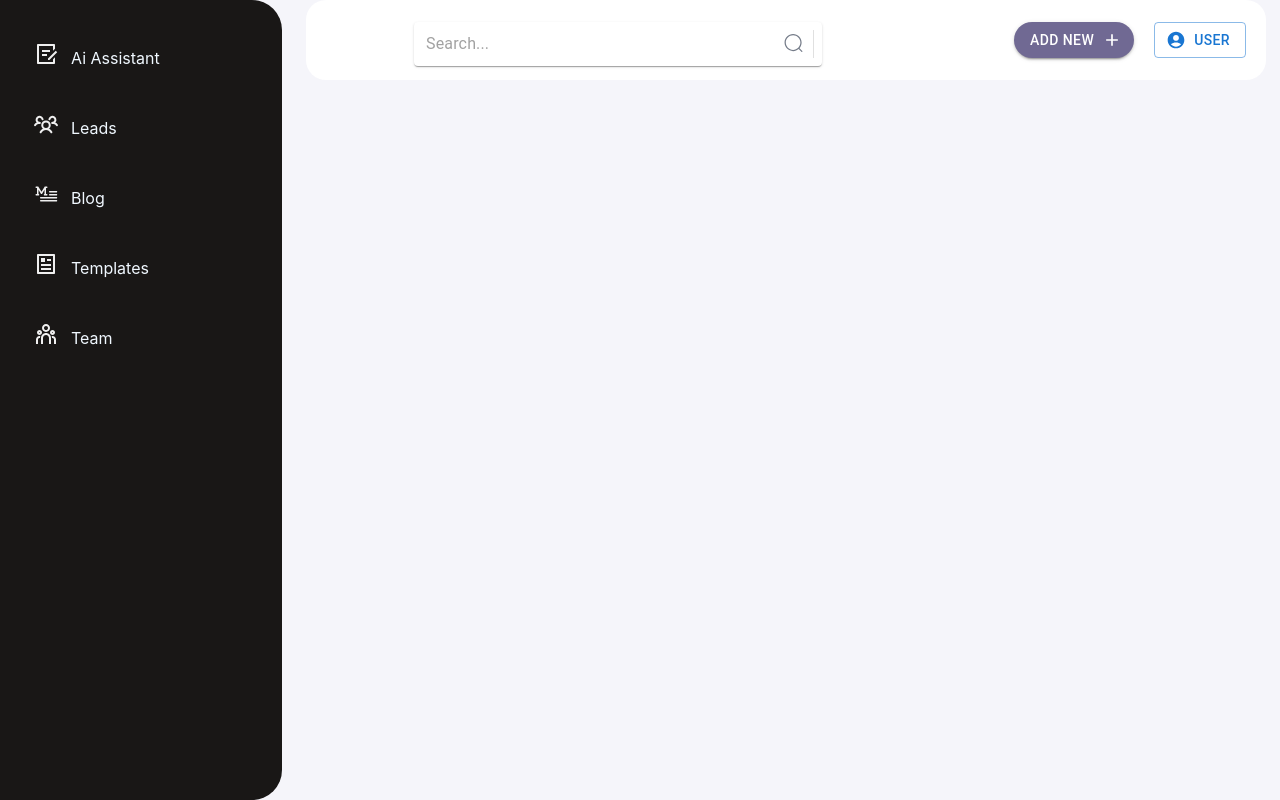
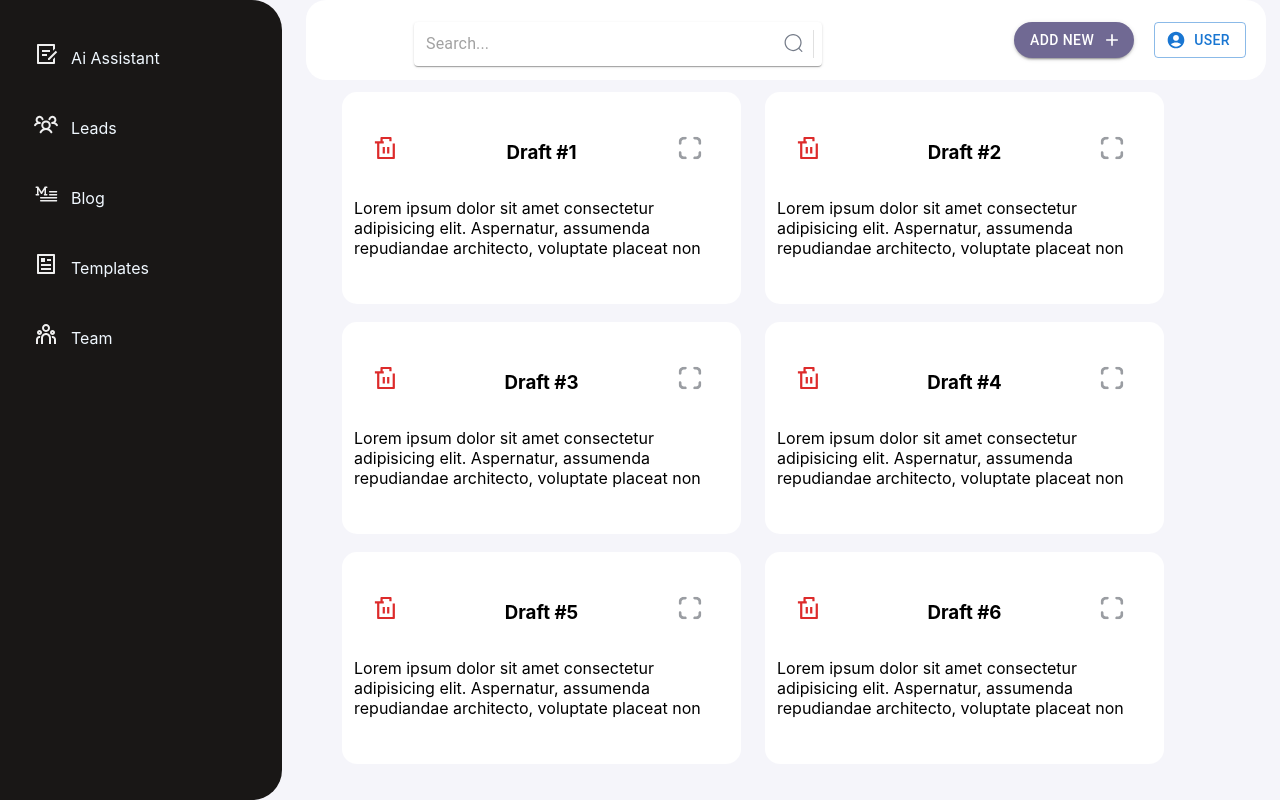
Before and after one commit to ArtemSadovenko/lead-jar, a React (Create React App) app: page /dashboard/templates in a window 1280 px wide. Built offline with nearby package versions, Linux system fonts and the light colour scheme.

Commit message:
Add:Cards

```diff
--- a/src/App.tsx
+++ b/src/App.tsx
@@ -61,7 +61,7 @@ const router = createBrowserRouter([
 
 function App() {
   return (
-    <Container maxWidth="lg" style={{ margin: 0, padding: 0 }}>
+    <Container  style={{ margin: 0, padding: 0 }}>
       <RouterProvider router={router} />
     </Container>
   );
--- /dev/null
+++ b/src/components/TemplateCard.css
@@ -0,0 +1,37 @@
+.tmpCard{
+    width: 30vp;
+    height: 25vh;
+    /* overflow: hidden;
+    text-overflow: ellipsis; */
+    background-color: #FFFFFF;
+    margin: 12px 12px 6px 12px;
+    padding: 6px 12px 6px 12px;
+    border-radius: 15px;
+    display: flex;
+    flex-direction: column;
+    justify-content: center;
+    align-items: center;
+}
+
+.overflowText {
+    overflow: hidden;
+    text-overflow: ellipsis;
+    height: 60px;
+
+
+}
+
+.box{
+    height: 1rem;
+    width: 1rem;
+    background-color: gray;
+
+}
+
+.cardTop{
+    width: 22rem;
+    display: flex;
+    justify-content: space-between;
+
+
+}
--- /dev/null
+++ b/src/components/TemplateCard.tsx
@@ -0,0 +1,34 @@
+import React from "react";
+import Grid from "@mui/material/Grid";
+import "./TemplateCard.css";
+import Button from "@mui/material/Button";
+import TrashIcon from "../statis/icons/TrashIcon";
+import IconButton from "@mui/material/IconButton";
+import EditCardIcon from "../statis/icons/EditCardIcon";
+
+type CardProps = {
+  id: string;
+  text: string;
+};
+
+function TemplateCard(props: CardProps) {
+  return (
+    <Grid item md={6} lg={6}>
+      <div className="tmpCard">
+        <div className="cardTop">
+          <IconButton aria-label="delete">
+            <TrashIcon scale={24}/>
+          </IconButton>
+
+          <h3>Draft #{props.id}</h3>
+          <IconButton>
+            <EditCardIcon scale={24}/>
+          </IconButton>
+        </div>
+        <p className="overflowText">{props.text}</p>
+      </div>
+    </Grid>
+  );
+}
+
+export default TemplateCard;
--- a/src/pages/TemplatesPage.tsx
+++ b/src/pages/TemplatesPage.tsx
@@ -3,24 +3,64 @@ import Container from '@mui/material/Container'
 import Grid from '@mui/material/Grid'
 import SidePanel from '../components/SidePanel'
 import TopBar from '../components/TopBar'
+import TemplateCard from '../components/TemplateCard'
+import { text } from 'stream/consumers'
+
+
+
+
+let content = [
+  {
+    id:"1",
+    text:"Lorem ipsum dolor sit amet consectetur adipisicing elit. Aspernatur, assumenda repudiandae architecto, voluptate placeat non quos tempora minus ut mollitia accusantium praesentium cupiditate molestias corporis nostrum vitae cum ea sequi. Lorem ipsum dolor sit amet consectetur adipisicing elit. Aspernatur, assumenda repudiandae architecto, voluptate placeat non quos tempora minus ut mollitia accusantium praesentium cupiditate molestias corporis nostrum vitae cum ea sequi."
+  },
+  {
+    id:"2",
+    text:"Lorem ipsum dolor sit amet consectetur adipisicing elit. Aspernatur, assumenda repudiandae architecto, voluptate placeat non quos tempora minus ut mollitia accusantium praesentium cupiditate molestias corporis nostrum vitae cum ea sequi."
+  },
+  {
+    id:"3",
+    text:"Lorem ipsum dolor sit amet consectetur adipisicing elit. Aspernatur, assumenda repudiandae architecto, voluptate placeat non quos tempora minus ut mollitia accusantium praesentium cupiditate molestias corporis nostrum vitae cum ea sequi."
+  },
+  {
+    id:"4",
+    text:"Lorem ipsum dolor sit amet consectetur adipisicing elit. Aspernatur, assumenda repudiandae architecto, voluptate placeat non quos tempora minus ut mollitia accusantium praesentium cupiditate molestias corporis nostrum vitae cum ea sequi."
+  },
+  {
+    id:"5",
+    text:"Lorem ipsum dolor sit amet consectetur adipisicing elit. Aspernatur, assumenda repudiandae architecto, voluptate placeat non quos tempora minus ut mollitia accusantium praesentium cupiditate molestias corporis nostrum vitae cum ea sequi."
+  },
+  {
+    id:"6",
+    text:"Lorem ipsum dolor sit amet consectetur adipisicing elit. Aspernatur, assumenda repudiandae architecto, voluptate placeat non quos tempora minus ut mollitia accusantium praesentium cupiditate molestias corporis nostrum vitae cum ea sequi."
+  },
+]
 
 
 function TemplatesPage() {
   return (
 
 
-    <Container maxWidth="lg" style={{padding: 0}}>
-    <Grid container spacing={3} sx={{padding: 0}}>
+    <div>
+    <Grid container spacing={3} sx={{padding: 0}} zeroMinWidth>
       <SidePanel/>
 
-      <Grid item md={9}>
+      <Grid item md={9} >
         <TopBar/>
         <Container className='content'>
+          <Grid container>
+            {
+              content.map((draft) =>  (
+                <TemplateCard id={draft.id} text={draft.text}></TemplateCard>
+              )
 
+              )
+            }
+          </Grid>
         </Container>
       </Grid>
     </Grid>
-  </Container>
+  </div>
 
   )
 }
--- /dev/null
+++ b/src/statis/icons/EditCardIcon.tsx
@@ -0,0 +1,50 @@
+import React from "react";
+
+type IconProps = {
+  scale: number;
+};
+
+function EditCardIcon(props: IconProps) {
+  return (
+    <div className="icon">
+      <svg
+        width={props.scale}
+        height={props.scale}
+        viewBox="0 0 18 17"
+        fill="none"
+        xmlns="http://www.w3.org/2000/svg"
+      >
+        <g clip-path="url(#clip0_1_1020)">
+          <path
+            d="M16.4373 10.9792C16.1555 10.9792 15.8853 11.0912 15.686 11.2904C15.4868 11.4897 15.3748 11.76 15.3748 12.0417V13.1042C15.3748 13.5739 15.1883 14.0243 14.8562 14.3564C14.5241 14.6885 14.0736 14.8751 13.604 14.8751H12.5415C12.2597 14.8751 11.9895 14.987 11.7902 15.1863C11.5909 15.3855 11.479 15.6558 11.479 15.9376C11.479 16.2194 11.5909 16.4896 11.7902 16.6889C11.9895 16.8881 12.2597 17.0001 12.5415 17.0001H13.604C14.6369 16.999 15.6272 16.5881 16.3575 15.8578C17.0879 15.1274 17.4987 14.1371 17.4998 13.1042V12.0417C17.4998 11.76 17.3879 11.4897 17.1886 11.2904C16.9894 11.0912 16.7191 10.9792 16.4373 10.9792Z"
+            fill="#9A9DA2"
+          />
+          <path
+            d="M5.45833 0H4.39583C3.36294 0.00112495 2.37267 0.411939 1.64231 1.14231C0.911939 1.87267 0.501125 2.86294 0.5 3.89583L0.5 4.95833C0.5 5.24013 0.611942 5.51038 0.811199 5.70963C1.01046 5.90889 1.28071 6.02083 1.5625 6.02083C1.84429 6.02083 2.11454 5.90889 2.3138 5.70963C2.51306 5.51038 2.625 5.24013 2.625 4.95833V3.89583C2.625 3.42618 2.81157 2.97576 3.14367 2.64367C3.47576 2.31157 3.92618 2.125 4.39583 2.125H5.45833C5.74013 2.125 6.01038 2.01306 6.20963 1.8138C6.40889 1.61454 6.52083 1.34429 6.52083 1.0625C6.52083 0.780708 6.40889 0.510456 6.20963 0.311199C6.01038 0.111942 5.74013 0 5.45833 0V0Z"
+            fill="#9A9DA2"
+          />
+          <path
+            d="M5.45833 14.8751H4.39583C3.92618 14.8751 3.47576 14.6885 3.14367 14.3564C2.81157 14.0243 2.625 13.5739 2.625 13.1042V12.0417C2.625 11.76 2.51306 11.4897 2.3138 11.2904C2.11454 11.0912 1.84429 10.9792 1.5625 10.9792C1.28071 10.9792 1.01046 11.0912 0.811199 11.2904C0.611942 11.4897 0.5 11.76 0.5 12.0417L0.5 13.1042C0.501125 14.1371 0.911939 15.1274 1.64231 15.8578C2.37267 16.5881 3.36294 16.999 4.39583 17.0001H5.45833C5.74013 17.0001 6.01038 16.8881 6.20963 16.6889C6.40889 16.4896 6.52083 16.2194 6.52083 15.9376C6.52083 15.6558 6.40889 15.3855 6.20963 15.1863C6.01038 14.987 5.74013 14.8751 5.45833 14.8751Z"
+            fill="#9A9DA2"
+          />
+          <path
+            d="M13.604 0H12.5415C12.2597 0 11.9895 0.111942 11.7902 0.311199C11.5909 0.510456 11.479 0.780707 11.479 1.0625C11.479 1.34429 11.5909 1.61454 11.7902 1.8138C11.9895 2.01306 12.2597 2.125 12.5415 2.125H13.604C14.0736 2.125 14.5241 2.31157 14.8562 2.64367C15.1883 2.97576 15.3748 3.42618 15.3748 3.89583V4.95833C15.3748 5.24013 15.4868 5.51038 15.686 5.70963C15.8853 5.90889 16.1555 6.02083 16.4373 6.02083C16.7191 6.02083 16.9894 5.90889 17.1886 5.70963C17.3879 5.51038 17.4998 5.24013 17.4998 4.95833V3.89583C17.4987 2.86294 17.0879 1.87267 16.3575 1.14231C15.6272 0.411939 14.6369 0.00112495 13.604 0V0Z"
+            fill="#9A9DA2"
+          />
+        </g>
+        <defs>
+          <clipPath id="clip0_1_1020">
+            <rect
+              width="17"
+              height="17"
+              fill="white"
+              transform="translate(0.5)"
+            />
+          </clipPath>
+        </defs>
+      </svg>
+    </div>
+  );
+}
+
+export default EditCardIcon;
--- /dev/null
+++ b/src/statis/icons/TrashIcon.tsx
@@ -0,0 +1,28 @@
+import React from "react";
+import "./Icon.css";
+
+type IconProps = {
+  scale: number;
+};
+
+function TrashIcon(props: IconProps) {
+  return (
+    <div className="icon">
+      <svg
+        width={props.scale}
+        height={props.scale}
+        viewBox="0 0 18 18"
+        fill="none"
+        xmlns="http://www.w3.org/2000/svg"
+      >
+        <path
+          d="M13.1667 3.99996H1
+7.3334V5.66663H15.6667V16.5C15.6667 16.721 15.579 16.9329 15.4227 17.0892C15.2664 17.2455 15.0544 17.3333 14.8334 17.3333H3.16675C2.94573 17.3333 2.73377 17.2455 2.57749 17.0892C2.42121 16.9329 2.33341 16.721 2.33341 16.5V5.66663H0.666748V3.99996H4.83342V1.49996C4.83342 1.27895 4.92121 1.06698 5.07749 0.910704C5.23377 0.754423 5.44573 0.666626 5.66675 0.666626H12.3334C12.5544 0.666626 12.7664 0.754423 12.9227 0.910704C13.079 1.06698 13.1667 1.27895 13.1667 1.49996V3.99996ZM14.0001 5.66663H4.00008V15.6666H14.0001V5.66663ZM6.50008 8.16663H8.16675V13.1666H6.50008V8.16663ZM9.83342 8.16663H11.5001V13.1666H9.83342V8.16663ZM6.50008 2.33329V3.99996H11.5001V2.33329H6.50008Z"
+          fill="#DD2B2B"
+        />
+      </svg>
+    </div>
+  );
+}
+
+export default TrashIcon;
```
